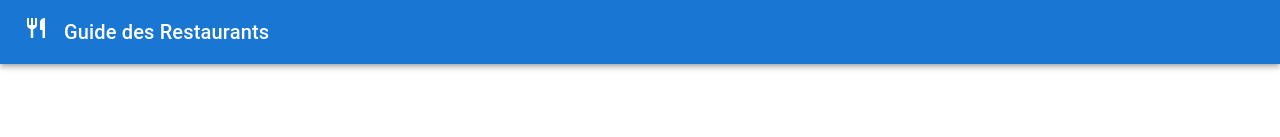
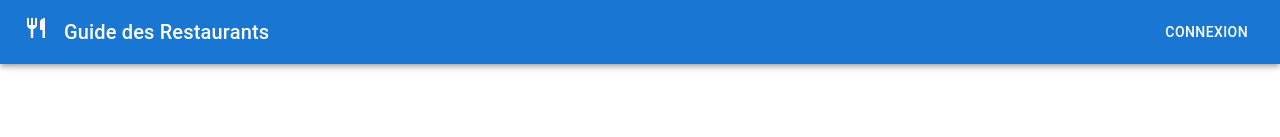
Before and after one commit to JamesMitofsky/CESI-Engineering-School-Projects, a React (Vite) app in the folder Front/: page / in a window 1280 px wide. Shown: the top 137 px of the page. Built offline with nearby package versions, Linux system fonts and the light colour scheme.

Commit message:
Front: Add login button to NavigationBar component

```diff
--- a/Front/src/components/NavigationBar.tsx
+++ b/Front/src/components/NavigationBar.tsx
@@ -1,4 +1,4 @@
-import { AppBar, Toolbar, Typography } from "@mui/material";
+import { AppBar, Box, Button, Toolbar, Typography } from "@mui/material";
 import { Link as RouterLink } from "react-router-dom";
 import RestaurantIcon from "@mui/icons-material/Restaurant";
 
@@ -19,6 +19,11 @@ export default function NavigationBar() {
             Guide des Restaurants
           </Typography>
         </RouterLink>
+        <Box sx={{ ml: "auto" }}>
+          <RouterLink to="/connecter" style={{ color: "inherit" }}>
+            <Button color="inherit">Connexion</Button>
+          </RouterLink>
+        </Box>
       </Toolbar>
     </AppBar>
   );
```
